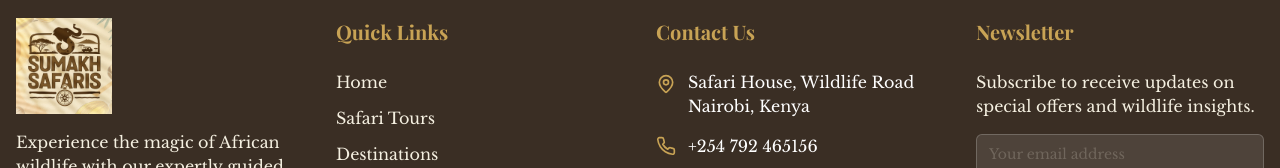
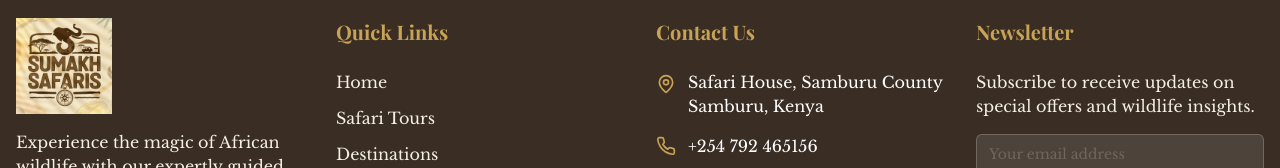
Before and after one commit to okellogeorgeokoth/sumakh-safari-scapes, a React (Vite) app: page / in a window 1280 px wide. Shown: the part 6450-6618 px from the top of the page. Built offline with nearby package versions, Linux system fonts and the light colour scheme.

Commit message:
Updated Footer

```diff
--- a/src/components/Footer.tsx
+++ b/src/components/Footer.tsx
@@ -87,7 +87,7 @@ const Footer = () => {
             <ul className="space-y-4">
               <li className="flex items-start">
                 <MapPin className="mr-3 h-5 w-5 text-safari-gold shrink-0 mt-1" />
-                <span>Safari House, Wildlife Road<br />Nairobi, Kenya</span>
+                <span>Safari House, Samburu County<br />Samburu, Kenya</span>
               </li>
               <li className="flex items-center">
                 <Phone className="mr-3 h-5 w-5 text-safari-gold" />
```
